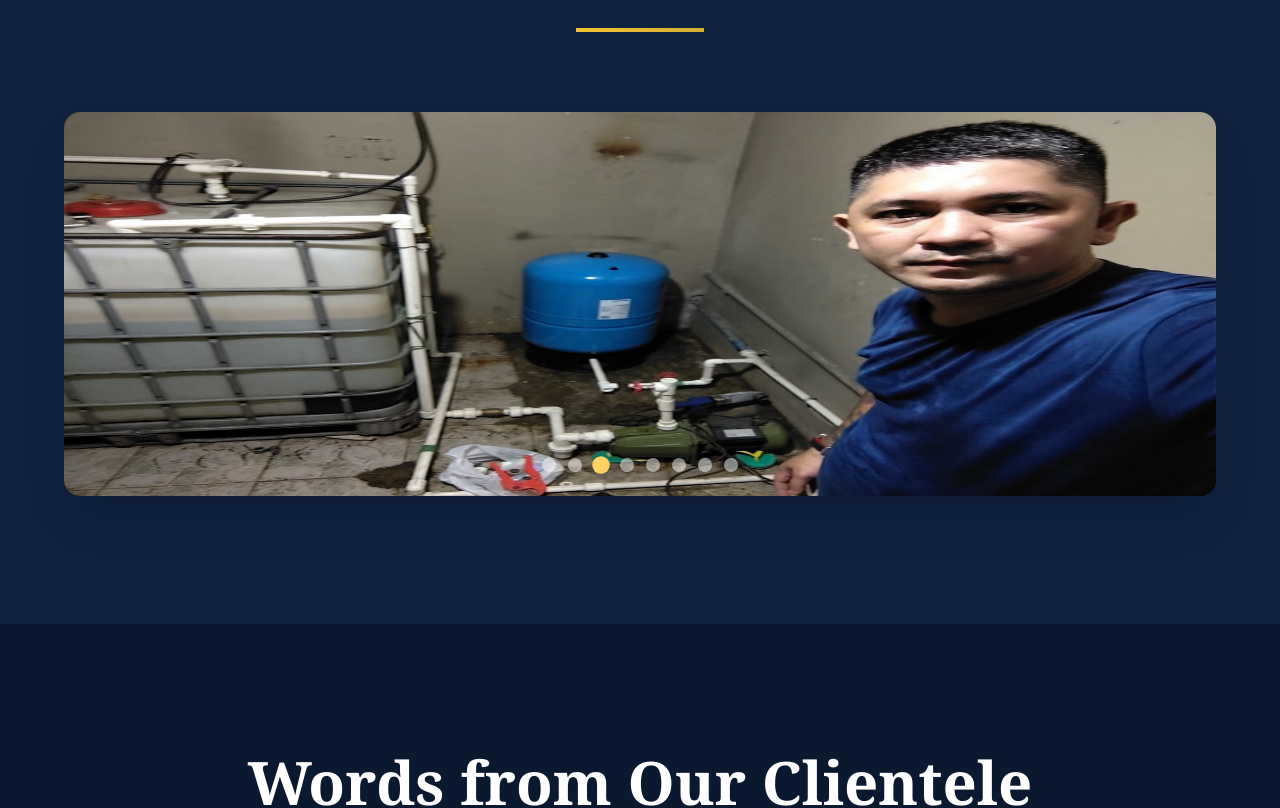
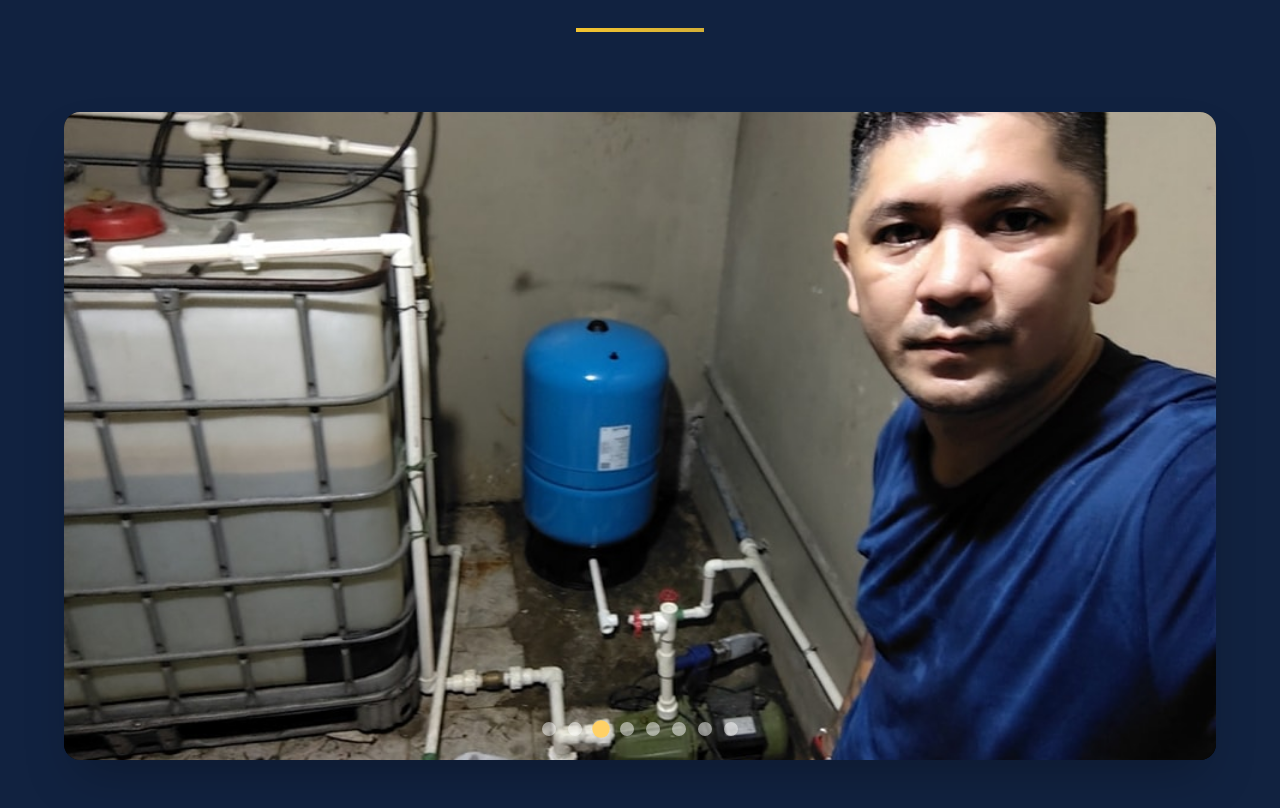
Before and after one commit to bertexyveruycjhondc-lab/Maz-Plumbing-And-Electrical-Services, a Next.js app: page / in a window 1280 px wide. Shown: the part 4332-5140 px from the top of the page. Built offline with nearby package versions, Linux system fonts and the light colour scheme; a web font is replaced by a local one.

Commit message:
Update portfolio.tsx

```diff
--- a/components/portfolio.tsx
+++ b/components/portfolio.tsx
@@ -38,7 +38,7 @@ export default function Portfolio() {
 
         {/* Slideshow */}
         <div
-          className="relative w-full max-w-6xl mx-auto h-96 bg-black rounded-2xl shadow-2xl overflow-hidden flex items-center justify-center"
+          className="relative w-full max-w-6xl mx-auto aspect-video bg-black rounded-2xl shadow-2xl overflow-hidden"
           onMouseEnter={() => setIsHovered(true)}
           onMouseLeave={() => setIsHovered(false)}
         >
@@ -48,10 +48,10 @@ export default function Portfolio() {
               src={src}
               alt={`Project ${index + 1}`}
               className={`
-                absolute
+                absolute inset-0
                 w-full
                 h-full
-                object-fill
+                object-cover
                 transition-opacity duration-1000 ease-in-out
                 ${index === currentIndex ? 'opacity-100 z-10' : 'opacity-0 z-0'}
               `}
```
